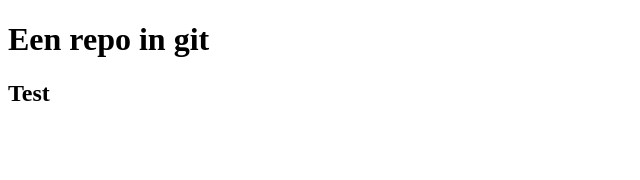
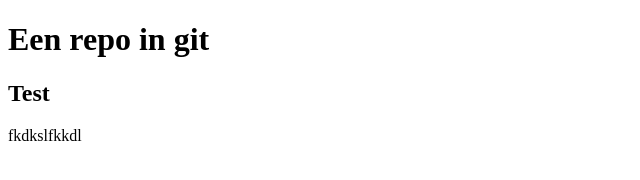
Before and after one commit to Ansofie708/GitRepoTest, a plain HTML site: page gitdemo.html in a window 1280 px wide. Shown: the whole page, without its empty margins (0-640 px from the left). Drawn offline with Linux system fonts and the light colour scheme.

Commit message:
eerste alinea

```diff
--- a/gitdemo.html
+++ b/gitdemo.html
@@ -8,5 +8,6 @@
 <body>
    <h1>Een repo in git</h1>
    <h2>Test</h2>
+   <p> fkdkslfkkdl</p>
 </body>
 </html>
```
